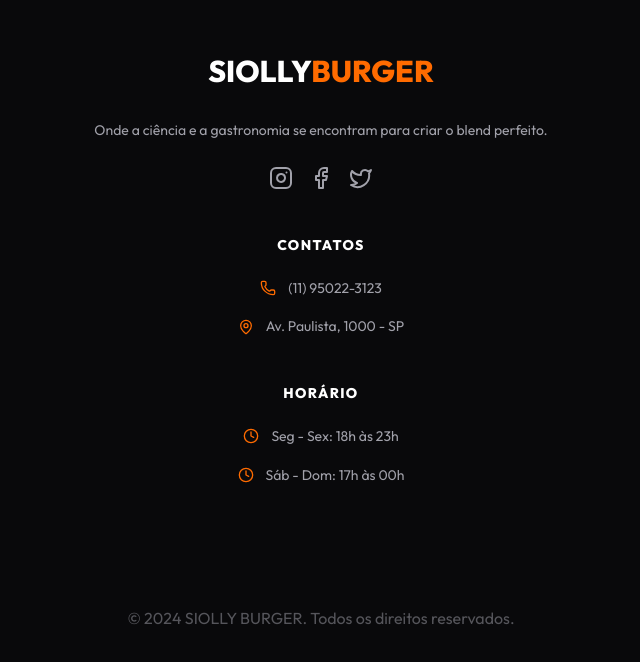
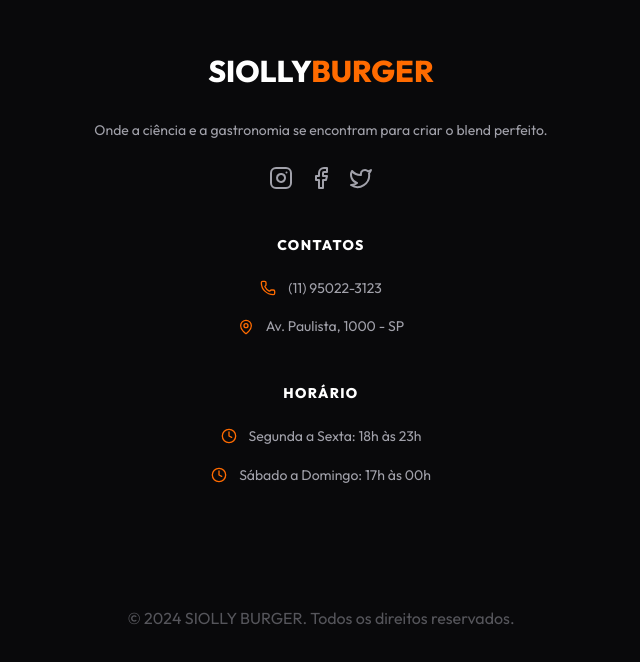
Before and after one commit to Robsiolly/burger-lab-landing-page, a React (Vite) app: page / in a window 1280 px wide. Shown: the part 3988-4650 px from the top of the page, without its empty margins (319-959 px from the left). Built offline with nearby package versions, Linux system fonts and the light colour scheme.

Commit message:
Corrigir formato dos dias da semana e verificar texto de feedback do Ricardo Silva

```diff
--- a/src/App.jsx
+++ b/src/App.jsx
@@ -549,8 +549,8 @@ const Footer = () => {
         <div className="space-y-6">
           <h4 className="text-white font-bold uppercase tracking-widest text-sm">Horário</h4>
           <ul className="space-y-4 text-sm">
-            <li className="flex items-center justify-center md:justify-start gap-3"><Clock size={16} className="text-orange" /> Seg - Sex: 18h às 23h</li>
-            <li className="flex items-center justify-center md:justify-start gap-3"><Clock size={16} className="text-orange" /> Sáb - Dom: 17h às 00h</li>
+            <li className="flex items-center justify-center md:justify-start gap-3"><Clock size={16} className="text-orange" /> Segunda a Sexta: 18h às 23h</li>
+            <li className="flex items-center justify-center md:justify-start gap-3"><Clock size={16} className="text-orange" /> Sábado a Domingo: 17h às 00h</li>
           </ul>
         </div>
       </div>
```
